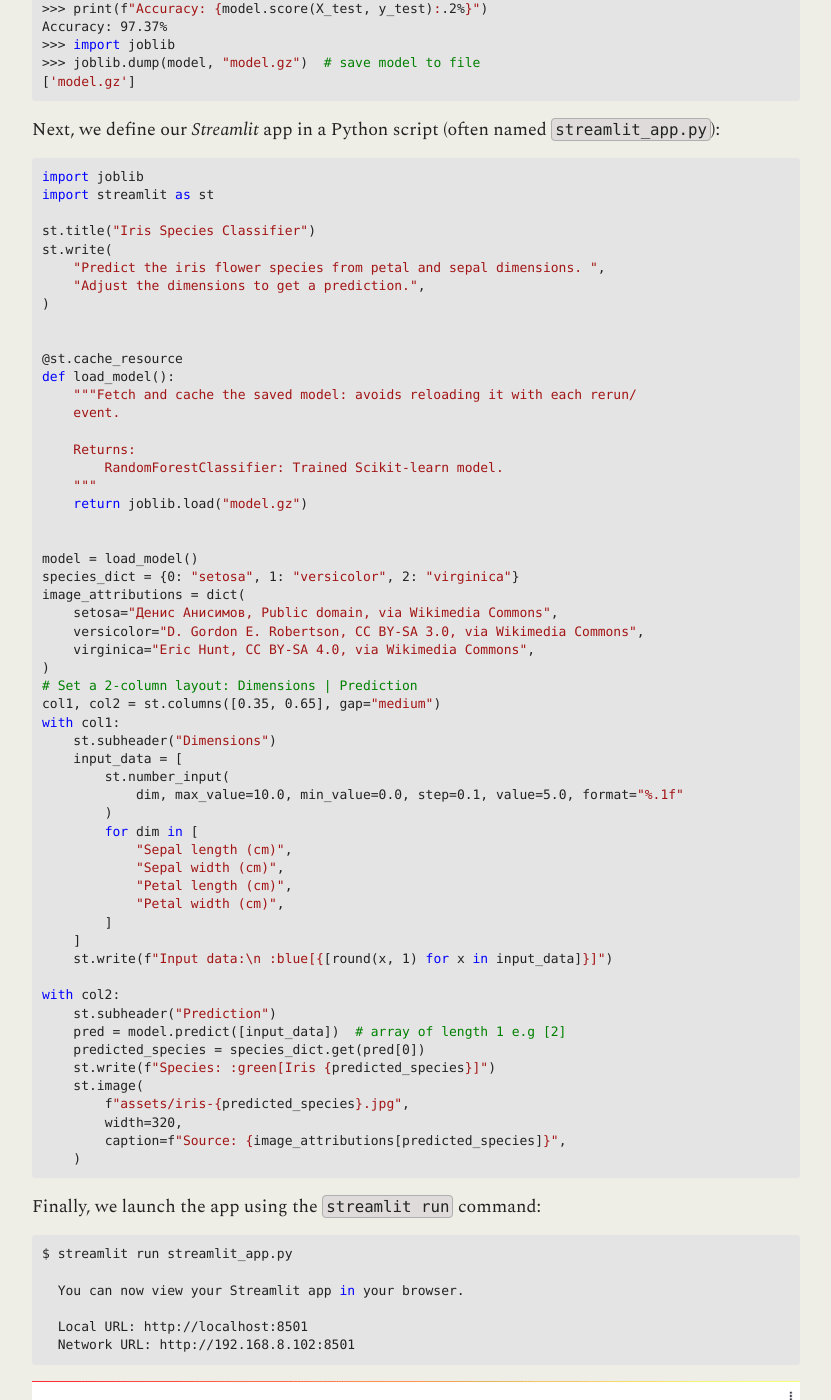
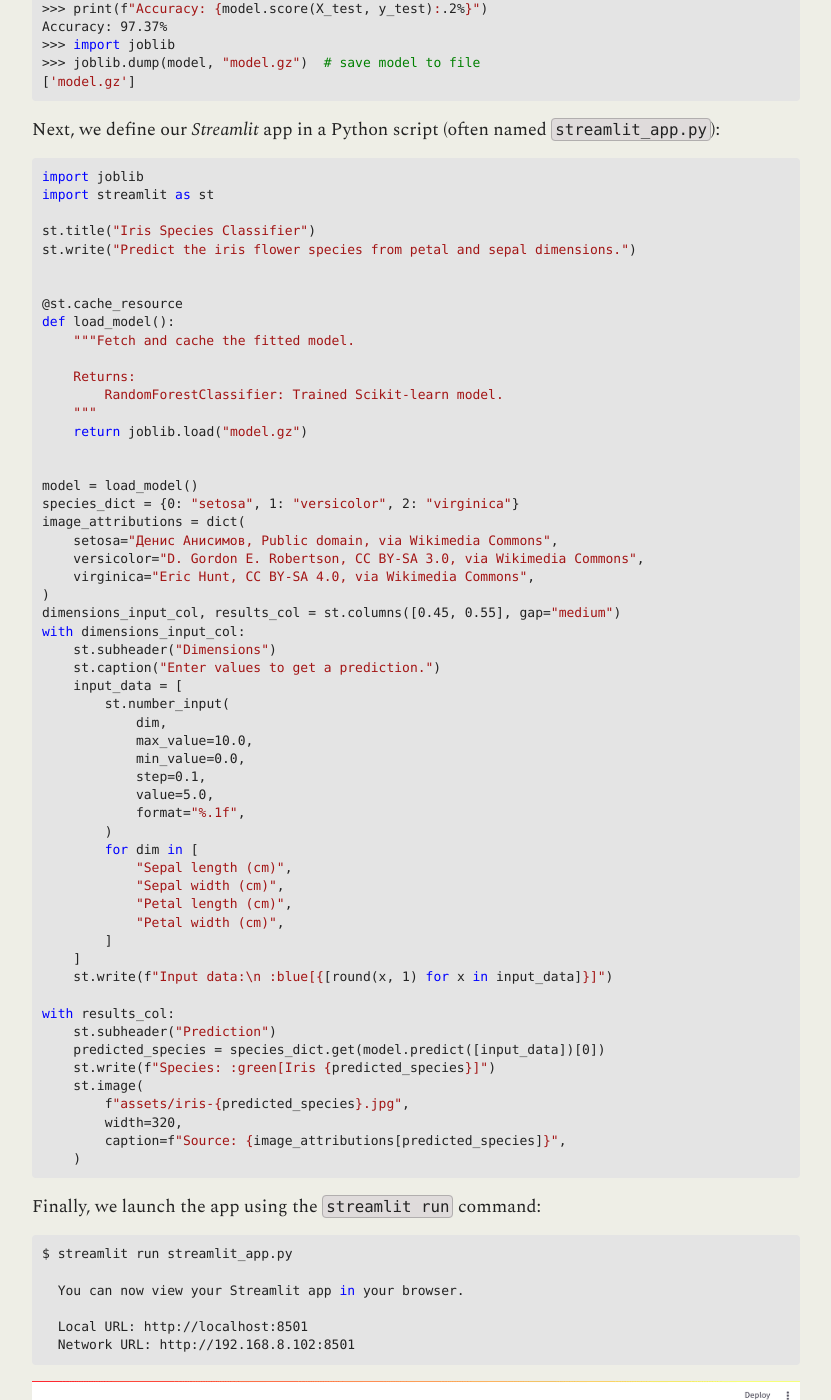
Before and after one commit to Tim-Abwao/tim-abwao.github.io, a Jekyll site: the page built from _posts/2023-07-22-Deploying-Machine-Learning-Models-with-Streamlit.md, in a window 1280 px wide and 1400 px high, scrolled down 1869 px. Shown: the whole window, without its empty margins (224-1055 px from the left). Built offline with Jekyll 4.4.1, drawn with Linux system fonts in a browser that asks for light colours.

Commit message:
Update streamlit demo article

```diff
--- a/_posts/2023-07-22-Deploying-Machine-Learning-Models-with-Streamlit.md
+++ b/_posts/2023-07-22-Deploying-Machine-Learning-Models-with-Streamlit.md
@@ -90,16 +90,12 @@ import joblib
 import streamlit as st
 
 st.title("Iris Species Classifier")
-st.write(
-    "Predict the iris flower species from petal and sepal dimensions. ",
-    "Adjust the dimensions to get a prediction.",
-)
+st.write("Predict the iris flower species from petal and sepal dimensions.")
 
 
 @st.cache_resource
 def load_model():
-    """Fetch and cache the saved model: avoids reloading it with each rerun/
-    event.
+    """Fetch and cache the fitted model.
 
     Returns:
         RandomForestClassifier: Trained Scikit-learn model.
@@ -114,13 +110,18 @@ image_attributions = dict(
     versicolor="D. Gordon E. Robertson, CC BY-SA 3.0, via Wikimedia Commons",
     virginica="Eric Hunt, CC BY-SA 4.0, via Wikimedia Commons",
 )
-# Set a 2-column layout: Dimensions | Prediction
-col1, col2 = st.columns([0.35, 0.65], gap="medium")
-with col1:
+dimensions_input_col, results_col = st.columns([0.45, 0.55], gap="medium")
+with dimensions_input_col:
     st.subheader("Dimensions")
+    st.caption("Enter values to get a prediction.")
     input_data = [
         st.number_input(
-            dim, max_value=10.0, min_value=0.0, step=0.1, value=5.0, format="%.1f"
+            dim,
+            max_value=10.0,
+            min_value=0.0,
+            step=0.1,
+            value=5.0,
+            format="%.1f",
         )
         for dim in [
             "Sepal length (cm)",
@@ -131,10 +132,9 @@ with col1:
     ]
     st.write(f"Input data:\n :blue[{[round(x, 1) for x in input_data]}]")
 
-with col2:
+with results_col:
     st.subheader("Prediction")
-    pred = model.predict([input_data])  # array of length 1 e.g [2]
-    predicted_species = species_dict.get(pred[0])
+    predicted_species = species_dict.get(model.predict([input_data])[0])
     st.write(f"Species: :green[Iris {predicted_species}]")
     st.image(
         f"assets/iris-{predicted_species}.jpg",
```
Also changed, not shown: assets/images/articles/streamlit-demo/screencast.gif.
